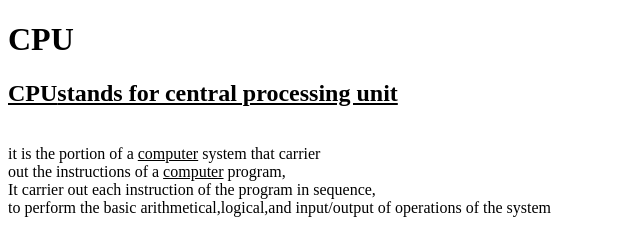
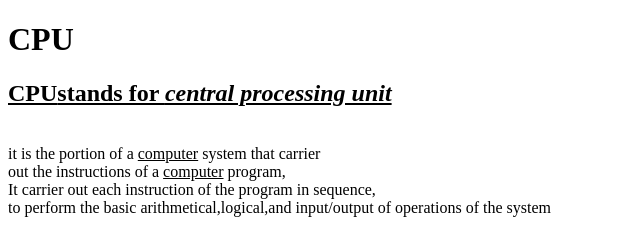
Before and after one commit to iamneo-production/adedeebadeeffeadaeccdfffebaeceaec, a plain HTML site: page public/index.html in a window 1280 px wide. Shown: the full height of the page, 0-640 px from the left. Drawn offline with Linux system fonts and the light colour scheme.

Commit message:
Backup Commit

```diff
--- a/public/index.html
+++ b/public/index.html
@@ -9,7 +9,7 @@
 </head>
 <body>
 <h1>CPU</h1>
-<h2><u> <b> CPU</b>stands for central processing unit</u></h2><br>
+<h2><u> <b> CPU</b>stands for <i>central processing unit</i></u></h2><br>
 it is the portion of a <u>computer</u> system that carrier<br>
  out the instructions of a <u>computer</u> program,<br>It carrier out each instruction of the program in sequence,<br>to perform the basic arithmetical,logical,and input/output of operations of the system
 </p>
```
